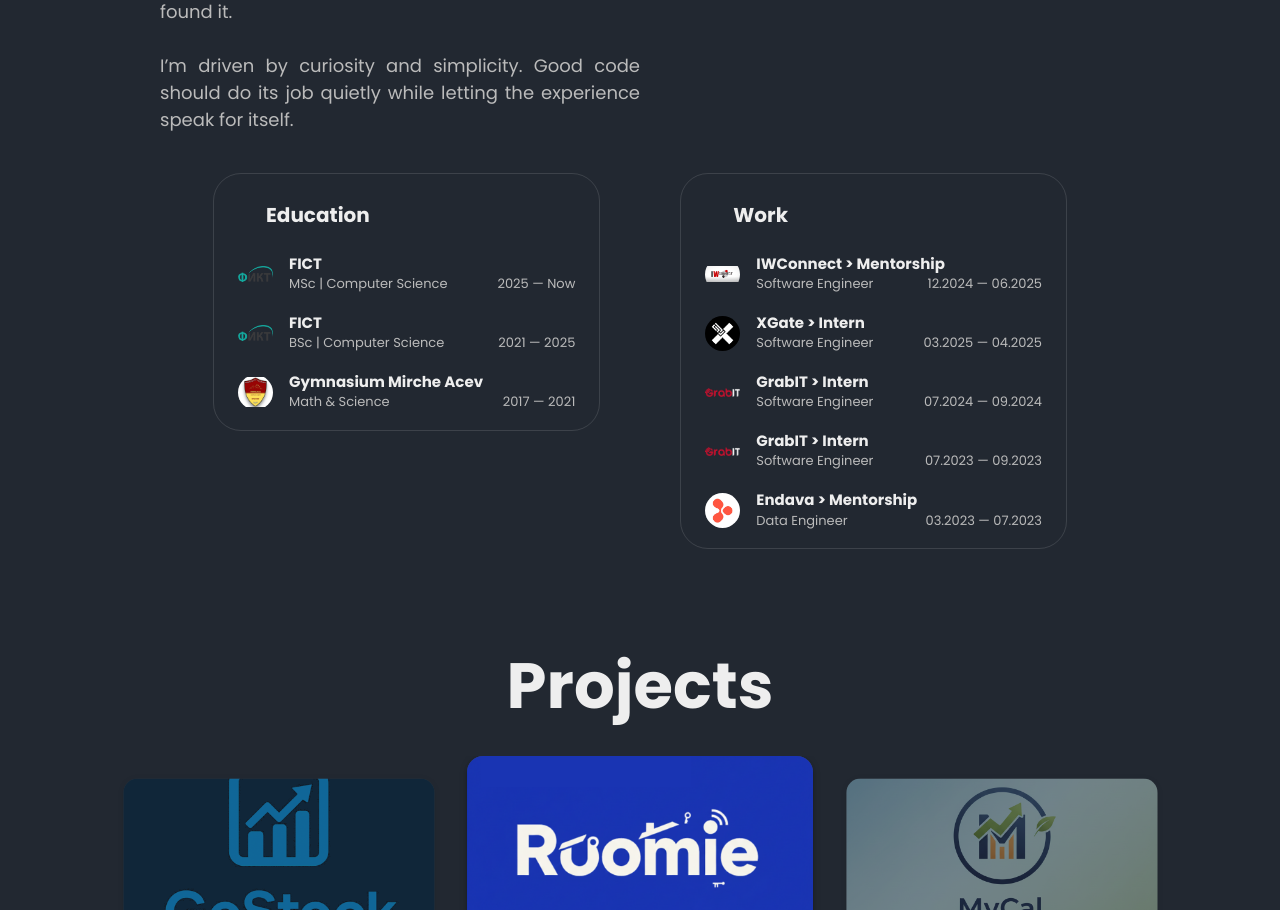
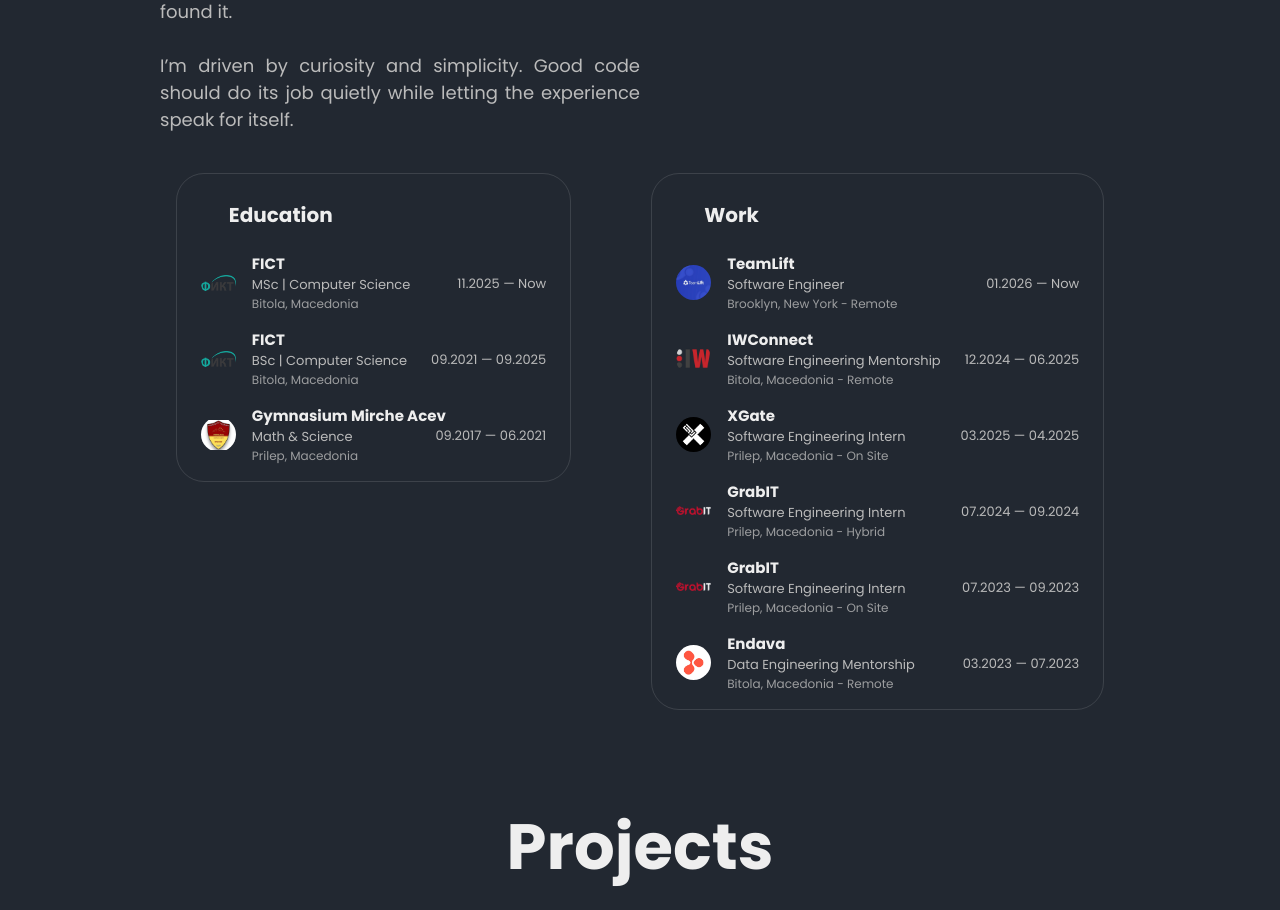
Before and after one commit to jordanoskidavid/next-portfolio, a Next.js app: page / in a window 1280 px wide. Shown: the part 1160-2070 px from the top of the page. Built offline with nearby package versions, Linux system fonts and the light colour scheme; some icons are missing.

Commit message:
Add changes into about tables like work info, add better SEO in Macedonian.

```diff
--- a/src/app/layout.tsx
+++ b/src/app/layout.tsx
@@ -6,6 +6,7 @@
 import EmotionRegistry from "@/lib/EmotionRegistry";
 import ClientOnly from "@/lib/ClientOnly";
 import SmoothScrollProvider from "@/lib/smoothScroll";
+import Script from "next/script";
 
 const poppins = Poppins({
   variable: "--font-poppins",
@@ -17,10 +18,12 @@
 export const metadata: Metadata = {
   metadataBase: new URL("https://davidjordanoski.dev"),
   title: "David Jordanoski - Software Engineer",
-  description: "Portfolio site - David Jordanoski",
+  description: "Portfolio Site - David Jordanoski - Software Engineer",
   openGraph: {
-    title: "David Jordanoski - Software Engineer",
-    description: "Portfolio site",
+    title:
+      "David Jordanoski - Fullstack & Software Engineer | North Macedonia | Давид Јорданоски | Софтвер Инженер | Македонија",
+    description:
+      "Portfolio site of David Jordanoski - Software Engineer from Macedonia, specializing in Web Development - Frontend, Backend, Fullstack, AI | Портфолио на Давид Јорданоски - Софтвер Инженер - Македонија",
     url: "https://davidjordanoski.dev",
     siteName: "David Jordanoski",
     images: [
@@ -70,14 +73,16 @@
           href="/favicon-16x16.png"
         />
         <link rel="manifest" href="/site.webmanifest" />
-
-        <script
+        <Script
+          id="schema-person"
           type="application/ld+json"
+          strategy="afterInteractive"
           dangerouslySetInnerHTML={{
             __html: JSON.stringify({
               "@context": "https://schema.org",
               "@type": "Person",
               name: "David Jordanoski",
+              alternateName: "Давид Јорданоски",
               url: "https://davidjordanoski.dev",
               image: "https://davidjordanoski.dev/landingpagedavid.png",
               jobTitle: "Software Engineer",
@@ -88,6 +93,17 @@
               sameAs: [
                 "https://github.com/jordanoskidavid",
                 "https://www.linkedin.com/in/david-jordanoski-39047023a/",
+              ],
+              knowsAbout: [
+                "Software Engineering",
+                "Fullstack Development",
+                "Next.js",
+                "React",
+                "NestJS",
+                "Go",
+                "AI",
+                "TypeScript",
+                "Software Architecture",
               ],
             }),
           }}
--- a/src/components/About.tsx
+++ b/src/components/About.tsx
@@ -74,10 +74,11 @@
         <Image
           src="/landing_page_me.png"
           alt="me"
+          priority
           width={350}
           height={400}
           style={{
-            maxWidth: "100%",
+            width: "100%",
             height: "auto",
             borderRadius: "16px",
             transform: "rotate(5deg)",
--- a/src/components/AboutTables.tsx
+++ b/src/components/AboutTables.tsx
@@ -5,34 +5,46 @@
 export default function WorkHistory() {
   const rows = [
     {
-      logo: "/iwconnectlogo.png",
-      company: "IWConnect > Mentorship",
+      logo: "/teamliftlogo.png",
+      company: "TeamLift",
       role: "Software Engineer",
+      period: "01.2026 — Now",
+      location: "Brooklyn, New York - Remote",
+    },
+    {
+      logo: "/iwlogo.png",
+      company: "IWConnect",
+      role: "Software Engineering Mentorship",
       period: "12.2024 — 06.2025",
+      location: "Bitola, Macedonia - Remote",
     },
     {
       logo: "/xgatelogo.png",
-      company: "XGate > Intern",
-      role: "Software Engineer",
+      company: "XGate",
+      role: "Software Engineering Intern",
       period: "03.2025 — 04.2025",
+      location: "Prilep, Macedonia - On Site",
     },
     {
       logo: "/grabitlogo.png",
-      company: "GrabIT > Intern",
-      role: "Software Engineer",
+      company: "GrabIT",
+      role: "Software Engineering Intern",
       period: "07.2024 — 09.2024",
+      location: "Prilep, Macedonia - Hybrid",
     },
     {
       logo: "/grabitlogo.png",
-      company: "GrabIT > Intern",
-      role: "Software Engineer",
+      company: "GrabIT",
+      role: "Software Engineering Intern",
       period: "07.2023 — 09.2023",
+      location: "Prilep, Macedonia - On Site",
     },
     {
       logo: "/endavalogo.jpg",
-      company: "Endava > Mentorship",
-      role: "Data Engineer",
+      company: "Endava",
+      role: "Data Engineering Mentorship",
       period: "03.2023 — 07.2023",
+      location: "Bitola, Macedonia - Remote",
     },
   ];
 
@@ -41,19 +53,22 @@
       logo: "/fikt_logo.png",
       company: "FICT",
       role: "MSc | Computer Science",
-      period: "2025 — Now",
+      period: "11.2025 — Now",
+      location: "Bitola, Macedonia",
     },
     {
       logo: "/fikt_logo.png",
       company: "FICT",
       role: "BSc | Computer Science",
-      period: "2021 — 2025",
+      period: "09.2021 — 09.2025",
+      location: "Bitola, Macedonia",
     },
     {
       logo: "/logogim.jpg",
       company: "Gymnasium Mirche Acev",
       role: "Math & Science",
-      period: "2017 — 2021",
+      period: "09.2017 — 06.2021",
+      location: "Prilep, Macedonia",
     },
   ];
 
@@ -64,7 +79,7 @@
         flexDirection: { xs: "column", md: "row" },
         gap: { xs: 0, lg: 10, md: 5 },
         justifyContent: "center",
-        alignItems: "flex-start",
+        alignItems: "stretch",
       }}
     >
       <Box>
--- a/src/components/LandingPage.tsx
+++ b/src/components/LandingPage.tsx
@@ -138,6 +138,7 @@
         <Image
           src="/side_image_doodles.png"
           alt="doodles"
+          priority
           width={440}
           height={440}
           style={{
--- a/src/components/custom-ui/edutable.tsx
+++ b/src/components/custom-ui/edutable.tsx
@@ -13,6 +13,7 @@
   company: string;
   role: string;
   period: string;
+  location: string;
 }
 
 interface CustomTableProps {
@@ -95,14 +96,21 @@
                       sx={{
                         display: "flex",
                         justifyContent: "space-between",
-                        fontSize: { xs: 11, sm: 13 },
+                        alignItems: "flex-start",
+                        fontSize: { xs: 12, sm: 13 },
                         color: "text.secondary",
                       }}
                     >
-                      <Box>{row.role}</Box>
-                      <Box sx={{ marginLeft: "50px", mb: "2px" }}>
-                        {row.period}
+                      <Box sx={{ flex: 1, pr: 3 }}>
+                        <Typography sx={{ fontSize: "inherit" }}>
+                          {row.role}
+                        </Typography>
+                        <Typography sx={{ fontSize: 12, opacity: 0.8 }}>
+                          {row.location}
+                        </Typography>
                       </Box>
+
+                      <Box sx={{ whiteSpace: "nowrap" }}>{row.period}</Box>
                     </Box>
                   </Box>
                 </Box>
--- a/src/components/custom-ui/table.tsx
+++ b/src/components/custom-ui/table.tsx
@@ -14,6 +14,7 @@
   company: string;
   role: string;
   period: string;
+  location: string;
 }
 
 interface CustomTableProps {
@@ -96,14 +97,21 @@
                       sx={{
                         display: "flex",
                         justifyContent: "space-between",
-                        fontSize: { xs: 11, sm: 13 },
+                        alignItems: "flex-start",
+                        fontSize: { xs: 12, sm: 13 },
                         color: "text.secondary",
                       }}
                     >
-                      <Box>{row.role}</Box>
-                      <Box sx={{ marginLeft: "50px", mb: "2px" }}>
-                        {row.period}
+                      <Box sx={{ flex: 1, pr: 3 }}>
+                        <Typography sx={{ fontSize: "inherit" }}>
+                          {row.role}
+                        </Typography>
+                        <Typography sx={{ fontSize: 12, opacity: 0.8 }}>
+                          {row.location}
+                        </Typography>
                       </Box>
+
+                      <Box sx={{ whiteSpace: "nowrap" }}>{row.period}</Box>
                     </Box>
                   </Box>
                 </Box>
```
Also changed, not shown: public/iwlogo.png (added), public/teamliftlogo.png (added).
